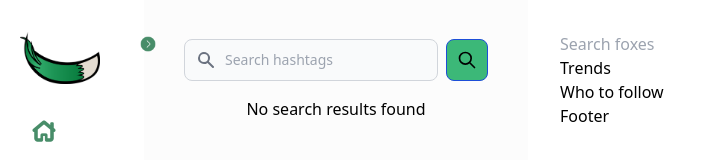
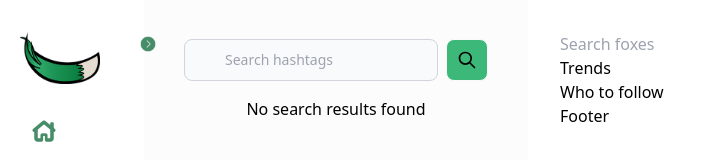
Before and after one commit to zmariann/foxter, a Next.js app in the folder frontend/: page /htsearch in a window 1280 px wide. Shown: the top 160 px of the page, without its empty margins (0-726 px from the left). Built offline with nearby package versions, Linux system fonts and the light colour scheme.

Commit message:
unrequired search icon from query input field removed, darkmode- color related issues fixed

```diff
--- a/frontend/src/pages/htsearch.tsx
+++ b/frontend/src/pages/htsearch.tsx
@@ -33,9 +33,12 @@ const SearchHashTag: React.FC<Props> = () => {
 
   const handleSearch = async () => {
     try {
-      const response = await fetch(`/api/htsearch?hashtag=${query.replace("#", "")}`, {
-        method: "GET",
-      });
+      const response = await fetch(
+        `/api/htsearch?hashtag=${query.replace("#", "")}`,
+        {
+          method: "GET",
+        }
+      );
       const result = await response.json();
       console.log(setSearchResult(result));
     } catch (error) {
@@ -118,42 +121,30 @@ const SearchHashTag: React.FC<Props> = () => {
               flexDirection: "column",
             }}
           >
+            {/* Form to render hashtag search bar starts */}
             <form className="flex items-center" onSubmit={handleSubmit}>
               <label htmlFor="simple-search" className="sr-only">
                 Search
               </label>
               <div className="relative w-full">
-                <div className="absolute inset-y-0 left-0 flex items-center pl-3 pointer-events-none">
-                  <svg
-                    aria-hidden="true"
-                    className="w-5 h-5 text-gray-500 dark:text-gray-400"
-                    fill="currentColor"
-                    viewBox="0 0 20 20"
-                    xmlns="http://www.w3.org/2000/svg"
-                  >
-                    <path
-                      fillRule="evenodd"
-                      d="M8 4a4 4 0 100 8 4 4 0 000-8zM2 8a6 6 0 1110.89 3.476l4.817 4.817a1 1 0 01-1.414 1.414l-4.816-4.816A6 6 0 012 8z"
-                      clipRule="evenodd"
-                    ></path>
-                  </svg>
-                </div>
                 <input
                   type="text"
                   id="simple-search"
-                  className="bg-gray-50 border border-gray-300 text-gray-900 text-sm rounded-lg focus:ring-blue-500 focus:border-blue-500 block w-full pl-10 p-2.5  dark:bg-gray-700 dark:border-gray-600 dark:placeholder-gray-400 dark:text-white dark:focus:ring-blue-500 dark:focus:border-blue-500"
+                  className="bg-gray-50 border border-gray-300 text-gray-900 text-sm rounded-lg focus:ring-green-500 focus:border-green-500 block w-full pl-10 p-2.5  dark:bg-gray-700 dark:border-gray-600 dark:placeholder-gray-400 dark:text-zinc-200 dark:focus:ring-green-500 dark:focus:border-green-500"
                   placeholder="Search hashtags"
                   required
                   value={query}
                   onChange={handleQueryChange}
                 />
               </div>
+
+              {/* Search Button code starts */}
               <button
                 type="submit"
-                className="p-2.5 ml-2 text-sm font-medium text-white bg-greenFox rounded-lg border border-blue-700 hover:bg-[#387354] focus:ring-4 focus:outline-none focus:ring-blue-300 dark:bg-blue-600 dark:hover:bg-blue-700 dark:focus:ring-blue-800"
+                className="p-2.5 ml-2 text-sm font-medium text-white bg-greenFox rounded-lg border border-neutral-50 hover:bg-[#387354] focus:ring-4 focus:outline-none focus:ring-green-300 dark:bg-greenFox dark:hover:bg-green-700 dark:focus:ring-green-800"
               >
                 <svg
-                  className="w-5 h-5"
+                  className="w-5 h-5 text-black dark:text-zinc-200"
                   fill="none"
                   stroke="currentColor"
                   viewBox="0 0 24 24"
@@ -166,11 +157,15 @@ const SearchHashTag: React.FC<Props> = () => {
                     d="M21 21l-6-6m2-5a7 7 0 11-14 0 7 7 0 0114 0z"
                   ></path>
                 </svg>
+
                 <span className="sr-only">Search</span>
               </button>
+              {/* Search Button code starts */}
             </form>
+            {/* Form to render hashtag search bar ends */}
 
-            <div className="mt-4">
+            {/* Render search result starts */}
+            <div className="mt-4 flex justify-center">
               {searchResult && searchResult.length > 0 ? (
                 <ul>
                   {searchResult.map((item) => (
@@ -181,7 +176,7 @@ const SearchHashTag: React.FC<Props> = () => {
                 <p>No search results found</p>
               )}
             </div>
-
+            {/* Render search result ends */}
           </div>
         </div>
         <div className={`w-72 h-screen bg-white p-8`}>
```
